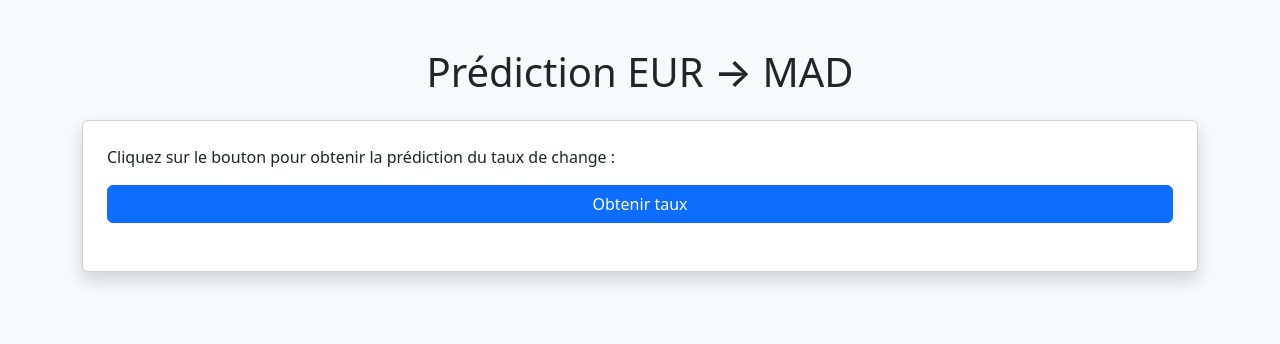
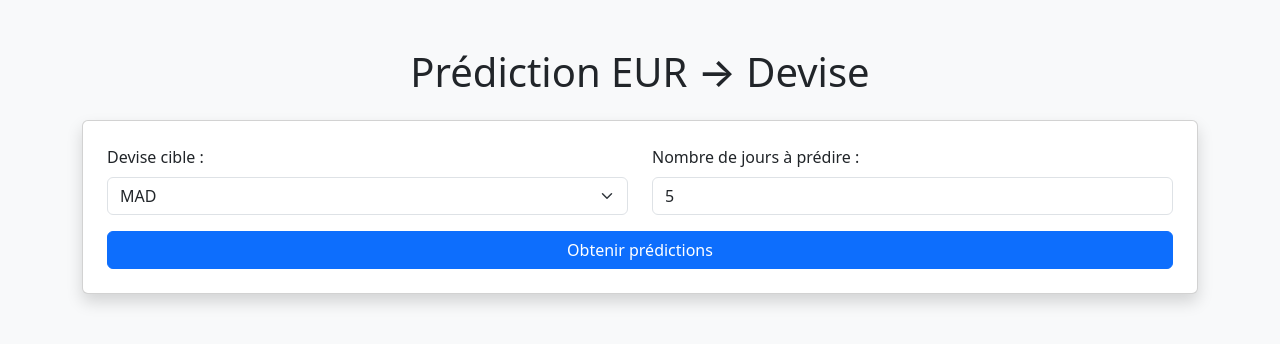
Before and after one commit to Karimdebza/ai_predictor, a Flask app: page /gui in a window 1280 px wide. Shown: the top 344 px of the page. Run offline with Flask 3, Linux system fonts and the light colour scheme; parts of the project's set-up code (start-up, migrations or seed data) failed here and were passed over; some libraries are stand-ins or nearby versions.

Commit message:
ameliorer la prediction sur une devise future selon une date et linterface

```diff
--- a/app.py
+++ b/app.py
@@ -1,10 +1,10 @@
-from flask import Flask, jsonify, render_template
-from model import train_model
+from flask import Flask, jsonify, render_template, request
+from model import train_model, get_historic_data
 import numpy as np
+from datetime import datetime, timedelta
 
 app = Flask(__name__)
 
-# entraîner le modèle une seule fois
 model, size = train_model()
 
 @app.route("/gui")
@@ -17,10 +17,28 @@ def home():
 
 @app.route("/predict")
 def predict():
-    next_day = np.array([[size + 1]])
-    prediction = model.predict(next_day)
+    devise = request.args.get('devise', 'MAD')
+    days = int(request.args.get('days', 5))
+
+    historic = get_historic_data(devise)
+    last_day = size
+
+    pred_dates = []
+    predictions = []
+
+    for i in range(1, days+1):
+        next_day = np.array([[last_day + i]])
+        pred = model.predict(next_day)
+        predictions.append(float(pred[0]))
+        pred_dates.append((datetime.today() + timedelta(days=i)).strftime("%Y-%m-%d"))
+
+    dates = [(datetime.today() - timedelta(days=i)).strftime("%Y-%m-%d") for i in range(len(historic))]
+
     return jsonify({
-        "prediction_EUR_MAD": float(prediction[0])
+        "historic": historic,
+        "predictions": predictions,
+        "dates": dates,
+        "pred_dates": pred_dates
     })
 
 if __name__ == "__main__":
--- a/requirements.txt
+++ b/requirements.txt
@@ -4,3 +4,4 @@ pandas
 scikit-learn
 requests
 gunicorn
+datetime
--- a/templates/index.html
+++ b/templates/index.html
@@ -3,29 +3,38 @@
 <head>
     <meta charset="UTF-8">
     <meta name="viewport" content="width=device-width, initial-scale=1.0">
-    <title>Prédiction EUR → MAD</title>
-    <!-- Bootstrap CDN -->
+    <title>Prédiction de Taux de Change</title>
     <link href="https://cdn.jsdelivr.net/npm/bootstrap@5.3.2/dist/css/bootstrap.min.css" rel="stylesheet">
+    <script src="https://cdn.plot.ly/plotly-2.32.1.min.js"></script>
 </head>
 <body class="bg-light">
 
 <div class="container py-5">
-    <h1 class="text-center mb-4">Prédiction EUR → MAD</h1>
+    <h1 class="text-center mb-4">Prédiction EUR → Devise</h1>
 
-    <div class="card shadow p-4">
-        <p class="mb-3">Cliquez sur le bouton pour obtenir la prédiction du taux de change :</p>
-        <button class="btn btn-primary w-100 mb-3" onclick="predict()">Obtenir taux</button>
-        <h3 class="text-center text-success" id="result"></h3>
+    <div class="card shadow p-4 mb-4">
+        <div class="row mb-3">
+            <div class="col-md-6">
+                <label for="devise" class="form-label">Devise cible :</label>
+                <select id="devise" class="form-select">
+                    <option value="MAD">MAD</option>
+                    <option value="USD">USD</option>
+                    <option value="GBP">GBP</option>
+                    <option value="JPY">JPY</option>
+                </select>
+            </div>
+            <div class="col-md-6">
+                <label for="days" class="form-label">Nombre de jours à prédire :</label>
+                <input type="number" id="days" class="form-control" value="5" min="1" max="30">
+            </div>
+        </div>
+        <button class="btn btn-primary w-100" onclick="predict()">Obtenir prédictions</button>
     </div>
+
+    <div id="chart" class="mt-4"></div>
 </div>
 
-<script>
-async function predict() {
-    const res = await fetch('/predict');
-    const data = await res.json();
-    document.getElementById('result').innerText = "Taux prédit : " + data.prediction_EUR_MAD.toFixed(4) + " MAD";
-}
-</script>
+<script src="./static/script.js"></script>
 
 </body>
 </html>
```
Also changed, not shown: model.py (+21 -11 lines), static/index.js (added, +27 -0 lines).
